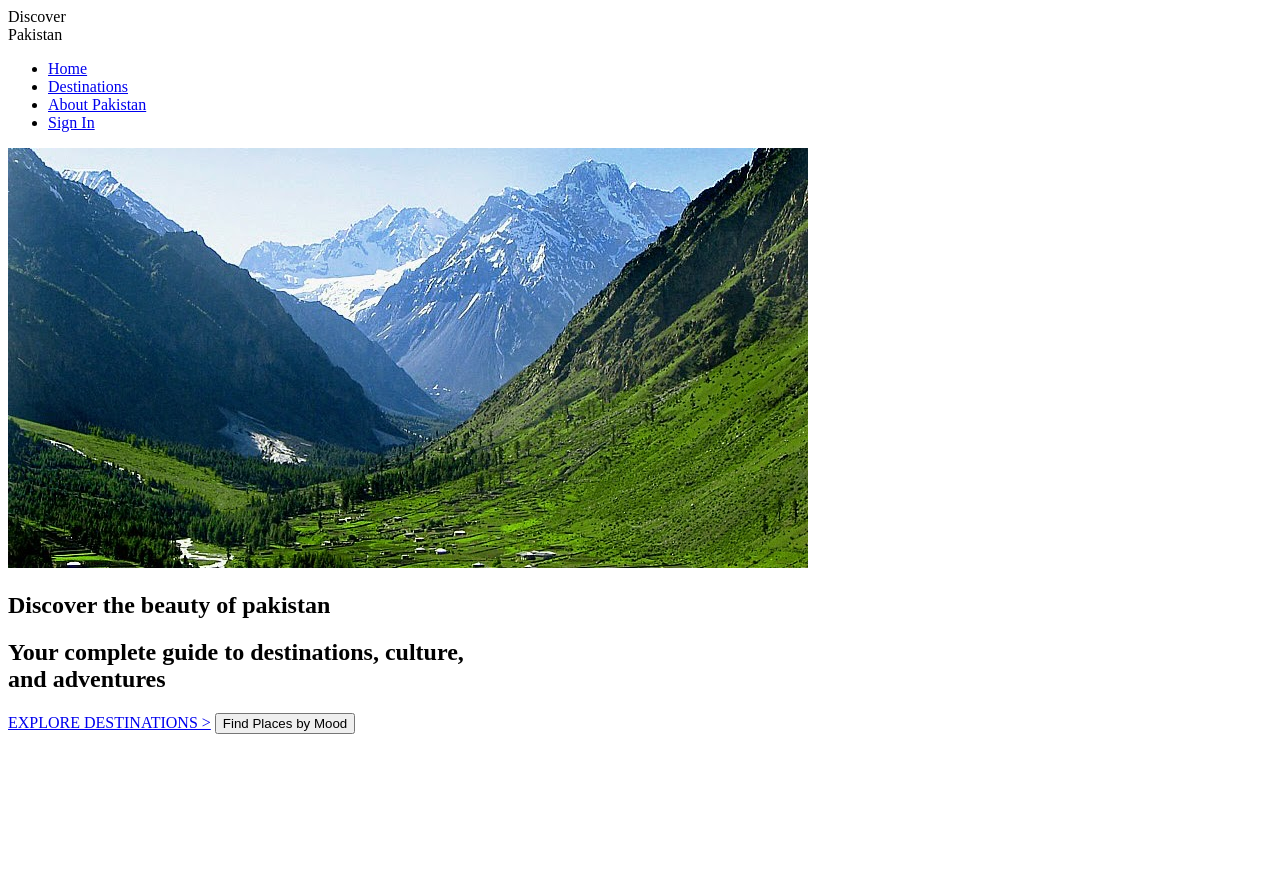
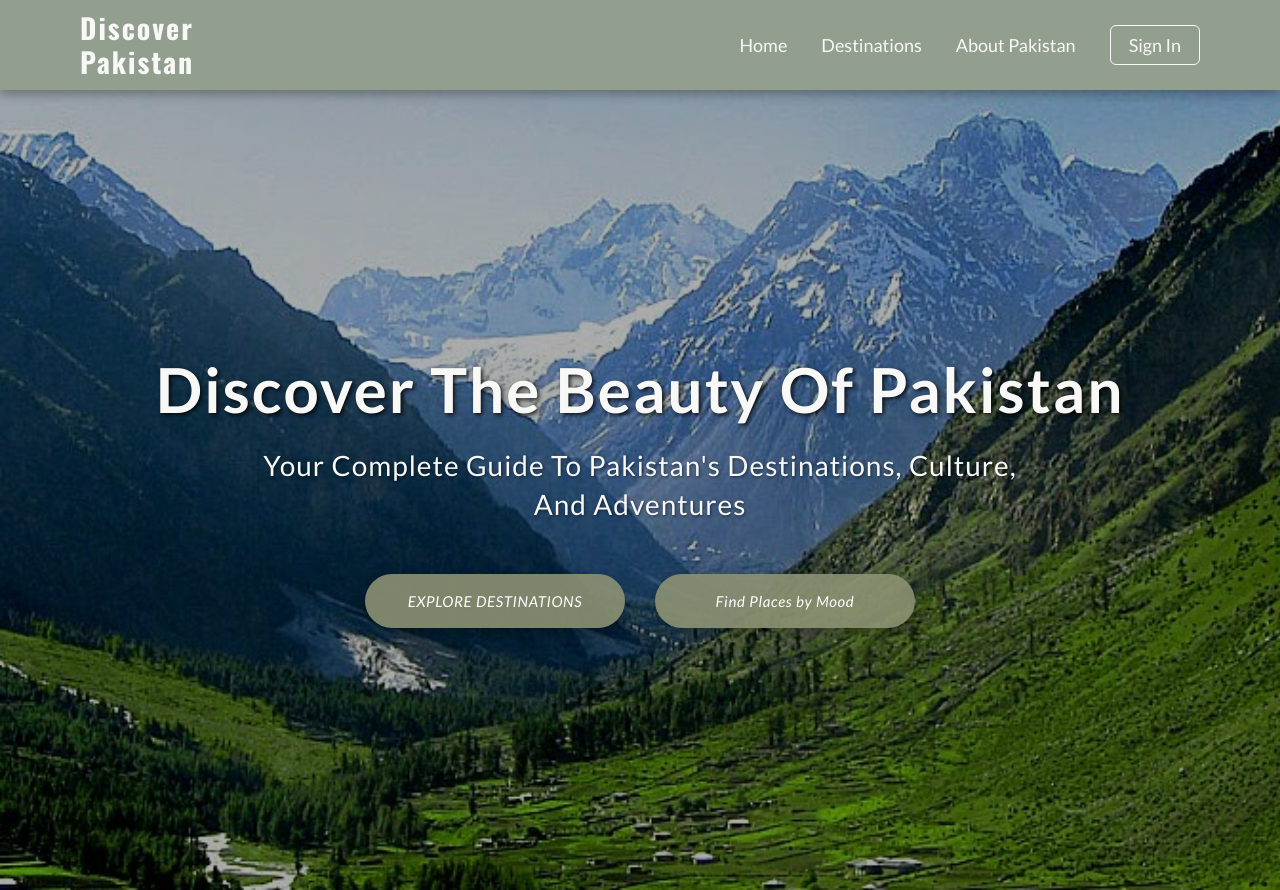
Before and after one commit to adanfatimaa/fyp-discover-pakistan, a plain HTML site: page index.html in a window 1280 px wide. Before the commit the page ends 800 px from the top, so only its background shows below. Drawn offline with nearby package versions, Linux system fonts and the light colour scheme.

Commit message:
complete homepage CSS

```diff
--- a/index.html
+++ b/index.html
@@ -4,8 +4,17 @@
     <meta charset="UTF-8">
     <meta name="viewport" content="width=device-width, initial-scale=1.0">
     <title>Discover Pakistan</title>
+    <!-- google fonts -->
+     <link rel="preconnect" href="https://fonts.googleapis.com">
+<link rel="preconnect" href="https://fonts.gstatic.com" crossorigin>
+<link href="https://fonts.googleapis.com/css2?family=Lato:ital,wght@0,100;0,300;0,400;0,700;0,900;1,100;1,300;1,400;1,700;1,900&family=Oswald:wght@200..700&display=swap" rel="stylesheet">
+
+    <!-- stylesheet -->
+    <link rel="stylesheet" href="style.css">
 </head>
 <body>
+    <!-- Navigation Bar -->
+
      <nav class="navbar" id="navbar">
         <div class="logo">Discover<br>Pakistan</div>
         <ul class="nav-links">
@@ -16,15 +25,17 @@
         </ul>
     </nav>
 
+    <!-- Hero Section -->
+
     <section class="hero" id="home">
         <img src="./images/BGimage.jpg" alt="Pakistan Mountains" class="hero-bg">
 
         <div class="hero-content">
             <h1>Discover the beauty of pakistan</h1>
-            <h2>Your complete guide to destinations, culture,<br>and adventures</h2>
+            <h2>Your complete guide to pakistan's destinations, culture,<br>and adventures</h2>
             <div class="cta-buttons">
-                <a href="#destinations" class="btn btn-primary">EXPLORE DESTINATIONS ></a>
-                <button class="btn btn-secondary" id="moodBtn"> Find Places by Mood</button>
+                <a href="#destinations" class="btn btn-primary">EXPLORE DESTINATIONS </a>
+                <button class="btn btn-secondary"> Find Places by Mood</button>
             </div>
         </div>
     </section>
--- /dev/null
+++ b/style.css
@@ -0,0 +1,168 @@
+*{
+    margin: 0;
+    padding: 0;
+    box-sizing: border-box;
+}
+body {
+   font-family: 'lato' ,sans-serif;
+    overflow-x: hidden;
+}
+/* navigation bar */
+.navbar{
+    height: 90px;
+    display: flex;
+    align-items: center;
+    justify-content: space-between;
+    padding: 20px 80px;
+    background: rgba(119, 136, 115, 0.8);
+    box-shadow: 0 4px 10px rgba(0, 0, 0, 0.3);
+
+
+}
+.logo{
+    font-size: 28px;
+    font-weight: bold;
+    color: #f8f9f6;
+    font-family: 'oswald' , sans-serif;
+    letter-spacing: 2px;
+    line-height: 1.2;
+}
+.nav-links {
+    display: flex;
+    gap: 34px;
+    list-style: none;
+}
+.nav-links a {
+    color: #f8f9f6;
+    text-decoration: none;
+    font-size: 18px;
+    transition: all 0.3s ease;
+    position: relative;
+}
+.nav-links a::after {
+    content: '';
+    position: absolute;
+    bottom: -5px;
+    left: 0;
+    width: 0;
+    height: 2px;
+    background: #203825;
+    transition: width 0.3s ease;
+
+}
+.nav-links a:hover::after {
+    width: 100%;
+}
+.nav-links a:hover {
+    transform: translateY(-2px);
+    color: #203825;
+}
+
+.nav-links li:last-child a {
+    padding: 8px 18px;
+    border: 1px solid #f8f9f6 ;
+    border-radius: 6px;
+    background: transparent;
+}
+.nav-links li:last-child a:hover {
+    background: rgba(255, 255, 255, 0.15);
+}
+
+/* hero section */
+
+.hero {
+position: relative;
+    height: 100vh;
+    display: flex;
+    flex-direction: column;
+    justify-content: center;
+    align-items: center;
+    text-align: center;
+    color: #f8f9f6;
+    overflow: hidden;
+}
+.hero-bg {
+    position: absolute;
+    top: 0;
+    left: 0;
+    width: 100%;
+    height: 100%;
+    object-fit: cover;
+    z-index: -1;
+    filter: brightness(0.69);
+}
+.hero-content{
+    position: relative;
+    z-index: 2;
+    padding: 0 20px;
+}
+.hero h1 {
+    font-size: 62px;
+    font-weight: bold;
+    margin-bottom: 20px;
+    text-shadow: 2px 2px 4px rgba(0, 0, 0, 0.8);
+    letter-spacing: 2px;
+    line-height: 1.2;
+    text-transform: capitalize;
+}
+
+.hero h2 {
+    font-size: 28px;
+    margin-bottom: 50px;
+    text-shadow: 1px 1px 3px rgba(0, 0, 0, 0.5);
+    font-weight: normal;
+    letter-spacing: 1px;
+    line-height: 1.4;
+    text-transform: capitalize;
+}
+/* Buttons */
+.cta-buttons {
+    display: flex;
+    gap: 30px;
+    justify-content: center;
+    flex-wrap: wrap;
+}
+
+.btn {
+    padding: 18px 40px;
+    font-size: 15px;
+    font-style: italic;
+    font-weight: bold;
+    border: none;
+    border-radius: 50px;
+    cursor: pointer;
+    transition: all 0.4s ease;
+    text-decoration: none;
+    display: inline-block;
+    font-weight: 500;
+    letter-spacing: 0.7px;
+    font-family: 'Lato', sans-serif;
+}
+
+.btn-primary {
+    background: rgba(139, 146, 115, 0.9);
+    color: white;
+    width: 260px;
+    box-shadow: 0 4px 15px rgba(0, 0, 0, 0.3);
+}
+
+.btn-primary:hover {
+    background: rgba(159, 166, 135, 1);
+    color: #203825;
+    transform: translateY(-3px);
+    box-shadow: 0 6px 20px rgba(0, 0, 0, 0.4);
+}
+
+.btn-secondary {
+    background: rgba(139, 146, 115, 0.9);
+    color: white;
+    width: 260px;
+    box-shadow: 0 4px 15px rgba(0, 0, 0, 0.3);
+}
+
+.btn-secondary:hover {
+    background: rgba(119, 130, 100, 1);
+    color: #203825;
+    transform: translateY(-3px);
+    box-shadow: 0 6px 20px rgba(0, 0, 0, 0.4);
+}
```
